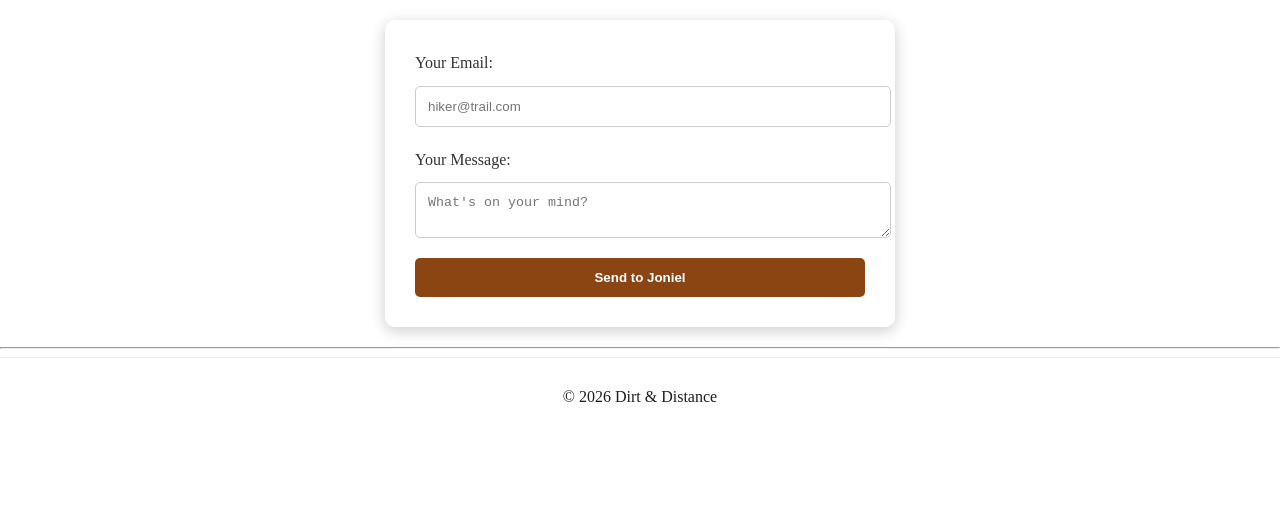
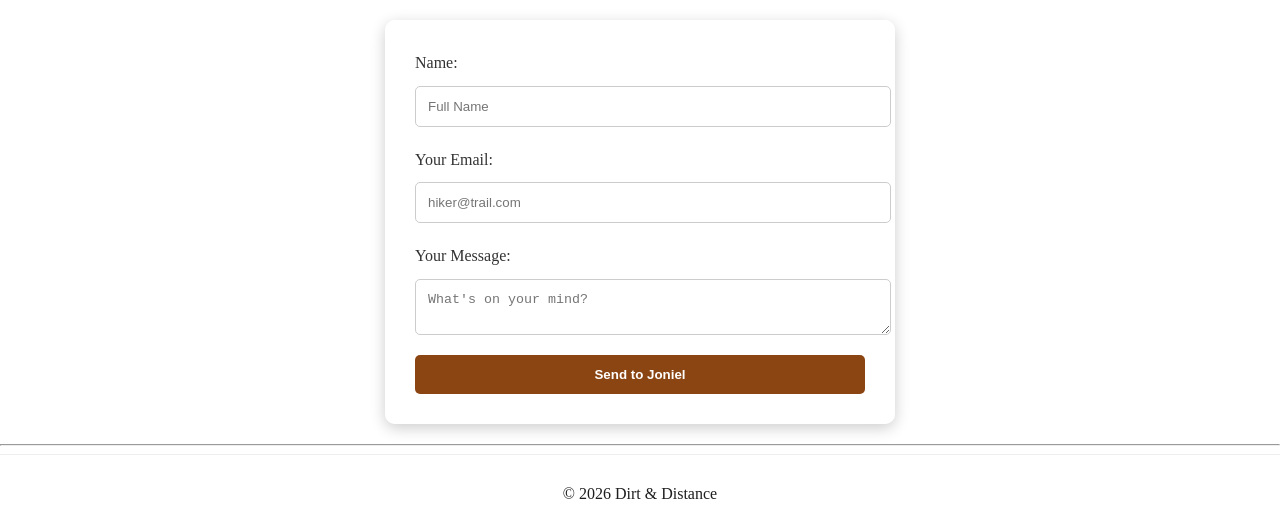
Before and after one commit to jonielrocio/jonielrocio.github.io, a Jekyll site: the page built from contact.html, in a window 1280 px wide. Shown: the part 621-1153 px from the top of the page. Built offline with Jekyll 4.4.1, drawn with Linux system fonts in a browser that asks for light colours; before the commit the page ends 1057 px from its top, so only the background shows below that.

Commit message:
Update contact.html

```diff
--- a/contact.html
+++ b/contact.html
@@ -23,6 +23,9 @@ title: Blog
 
   <div class="cme1">
     <form action="https://formspree.io/f/your-unique-id" method="POST">
+        <laber>Name:</laber>
+        <input type="text" name="name" placeholder="Full Name" required">
+
         <label>Your Email:</label>
         <input type="email" name="email" placeholder="hiker@trail.com" required>
 
```
